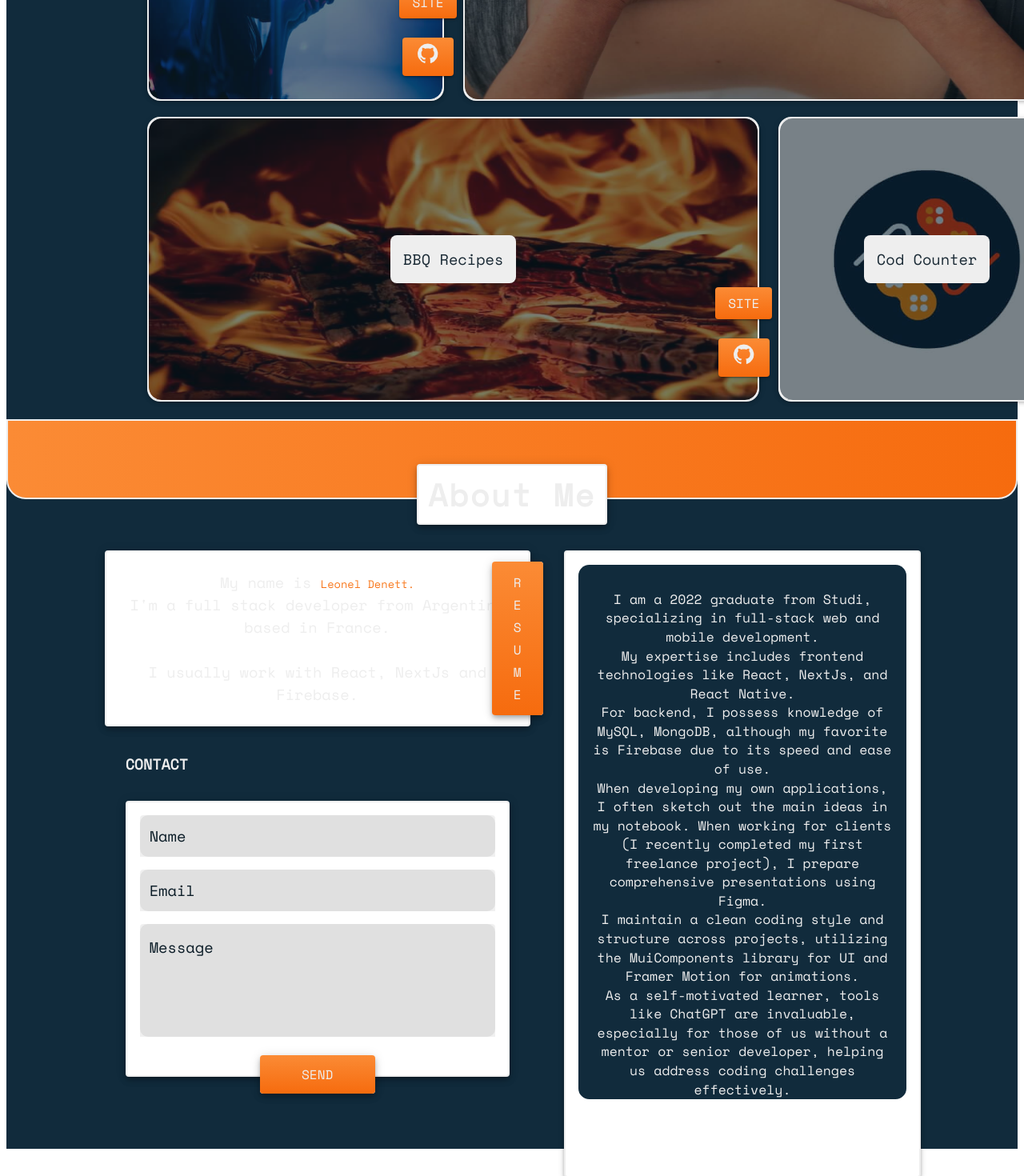
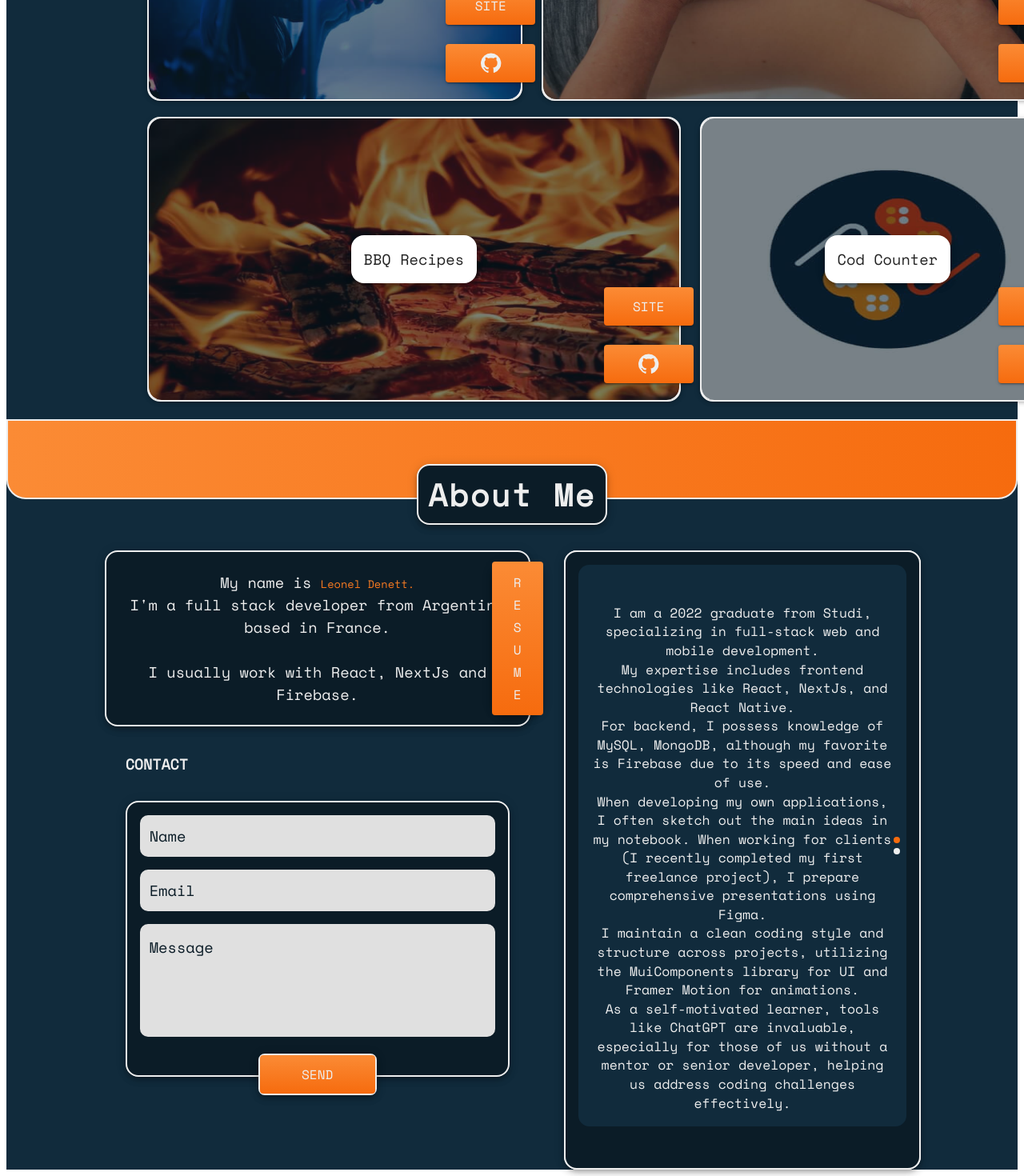
Before and after one commit to LeonelDenett/leonel-denett-portfolio, a Next.js app: page / in a window 1280 px wide. Shown: the part 1280-2750 px from the top of the page at 80% size. Built offline with nearby package versions, Linux system fonts and the light colour scheme.

Commit message:
Paper component styled in theme

```diff
--- a/src/components/cards/CardsXXL/CardsXl.tsx
+++ b/src/components/cards/CardsXXL/CardsXl.tsx
@@ -1,21 +1,15 @@
 // Next
 import Image from 'next/image';
 import Link from 'next/link';
-import { useState } from 'react'
 // Styles
 import styles from './CardsXl.module.css';
 // Mui Components
 import Box from '@mui/material/Box';
 import Paper from '@mui/material/Paper';
-import Grid from '@mui/material/Grid';
 import Typography from '@mui/material/Typography';
-import Modal from '@mui/material/Modal';
 import Button from '@mui/material/Button';
+import IconButton from '@mui/material/IconButton';
 import GitHubIcon from '@mui/icons-material/GitHub';
-// Images
-import fire from '../../../images/bbq.jpg';
-import andrea from '../../../images/andrea-ostheopahte.jpeg';
-import counter from "../../../images/counter-kills.jpeg";
 // Framer Motion
 import { motion } from "framer-motion"
 // Data
@@ -35,8 +29,10 @@ function CardsXl({project, openModal}: CardProps) {
                     <Box className={styles.imageContainer}>
                         <Image src={project.imgCard} alt={project.altCard} className={styles.photo} />
                     </Box>
-                    <Box className={styles.cardContent} onClick={() => openModal(project)}>
-                        <Typography className={styles.title}>{project.title}</Typography>
+                    <Box className={styles.cardContent}>
+                        <Paper elevation={5} sx={{borderRadius:"1rem"}} className={styles.title} onClick={() => openModal(project)}>
+                            <Typography>{project.title}</Typography>
+                        </Paper>
                     </Box>
                 </Box>
                 {/* Buttons */}
@@ -46,123 +42,14 @@ function CardsXl({project, openModal}: CardProps) {
                     </Button>
                     <Button className={styles.buttons} variant="contained">
                         <Link style={{textDecoration:"none", color:"#eeeeee"}} href={project.github}>
-                            <GitHubIcon/>
+                            <IconButton color="primary" size='small'>
+                                <GitHubIcon fontSize='medium' />
+                            </IconButton>
                         </Link>
                     </Button>
                 </Box>
             </Box>
         </Box>
-
-        // <Box className={styles.container}>
-        //     <Grid container spacing={3}>
-        //         <Grid item md={6} lg={4}>
-        //             <Box component={Paper} elevation={4} className={styles.cardContainer}>
-        //                 <Box className={styles.imageContainer}>
-        //                     <Image src={counter} alt="Geek - Counter" className={styles.photo} />
-        //                 </Box>
-        //                 <Box className={styles.cardContent}>
-        //                     <Typography className={styles.title}>Geek - Counter</Typography>
-        //                 </Box>
-        //             </Box>
-        //         </Grid>
-        //         <Grid item md={6} lg={8}>
-        //             <Box component={Paper} elevation={4} className={styles.cardContainer}>
-        //                 <Box className={styles.imageContainer}>
-        //                     <Image src={andrea} alt="Andrea - Ostheopathe" className={styles.photo} />
-        //                 </Box>
-        //                 <Box className={styles.cardContent}>
-        //                     <Typography className={styles.title}>Andrea - Ostheopathe</Typography>
-        //                 </Box>
-        //             </Box>
-        //         </Grid>
-        //         <Grid item md={6} lg={8}>
-        //             <Box component={Paper} elevation={4} className={styles.cardContainer}>
-        //                 <Box className={styles.imageContainer}>
-        //                     <Image src={fire} alt="BBQ - Recipes" className={styles.photo} />
-        //                 </Box>
-        //                 <Box className={styles.cardContent}>
-        //                     <Typography className={styles.title}>BBQ - Recipes</Typography>
-        //                 </Box>
-        //             </Box>
-        //         </Grid>
-        //         <Grid item md={6} lg={4}>
-        //             <Box component={Paper} elevation={4} className={styles.cardContainer}>
-        //                 <Box className={styles.imageContainer}>
-        //                     <Image src={counter} alt="Andrea - Ostheopathe" className={styles.photo} />
-        //                 </Box>
-        //                 <Box className={styles.cardContent}>
-        //                     <Typography className={styles.title}>Andrea - Ostheopathe</Typography>
-        //                 </Box>
-        //             </Box>
-        //         </Grid>
-        //     </Grid>
-        // </Box>
-        // <Box className={styles.container}>
-        //     <Grid container spacing={3}>
-        //         <Grid xs={12} item>
-        //             <Box component={Paper} elevation={4} className={styles.cardContainer}>
-        //                 <Box className={styles.imageContainer}>
-        //                 {/* <Image src={project.imgCard} alt="Geek - Counter" className={styles.photo} /> */}
-        //             </Box>
-        //                 <Box className={styles.cardContent} onClick={() => openModal(project)}>
-        //                     <Typography className={styles.title}>Geek - Counter</Typography>
-        //                 </Box>
-        //             </Box>
-        //         </Grid>
-        //     </Grid>
-        // </Box>
-        //                 <Box className={styles.containerLg}>
-
-        //                 <Grid container>
-        //                     <Grid md={6} lg={4} item>
-        //                         <Box component={Paper} elevation={4} className={styles.cardContainerLg}>
-        //                             <Box className={styles.imageContainerLg}>
-        //                             <Image src={photographer} alt="hola" className={styles.photoLg} />
-        //                         </Box>
-        //                             <Box className={styles.cardContentLg} onClick={() => openModal(project)}>
-        //                                 <Typography className={styles.titleLg}>{project.title}</Typography>
-        //                             </Box>
-        //                         </Box>
-        //                     </Grid>
-        //                     <Grid md={6} lg={8} item>
-        //                         <Box component={Paper} elevation={4} className={styles.cardContainerLg}>
-        //                             <Box className={styles.imageContainerLg}>
-        //                             <Image src={osteopathe} alt={project.altCard} className={styles.photoLg} />
-        //                         </Box>
-        //                             <Box className={styles.cardContentLg} onClick={() => openModal(project)}>
-        //                                 <Typography className={styles.titleLg}>{project.title}</Typography>
-        //                             </Box>
-        //                         </Box>
-        //                     </Grid>
-        //                     <Grid md={6} lg={8} item>
-        //                         <Box component={Paper} elevation={4} className={styles.cardContainerLg}>
-        //                             <Box className={styles.imageContainerLg}>
-        //                             <Image src={fire} alt={project.altCard} className={styles.photoLg} />
-        //                         </Box>
-        //                             <Box className={styles.cardContentLg} onClick={() => openModal(project)}>
-        //                                 <Typography className={styles.titleLg}>{project.title}</Typography>
-        //                             </Box>
-        //                         </Box>
-        //                     </Grid>
-        //                     <Grid md={6} lg={4} item>
-        //                         <Box component={Paper} elevation={4} className={styles.cardContainerLg}>
-        //                             <Box className={styles.imageContainerLg}>
-        //                             <Image src={geek} alt={project.altCard} className={styles.photoLg} />
-        //                         </Box>
-        //                             <Box className={styles.cardContentLg} onClick={() => openModal(project)}>
-        //                                 <Typography className={styles.titleLg}>{project.title}</Typography>
-        //                             </Box>
-        //                         </Box>
-        //                     </Grid>
-        //                 </Grid>
-        //                 {/* <Grid container>
-        //                     {projectData.map((project) => (
-        //                         <Grid item md={project.md} lg={project.lg} >
-        //                             <Box>{project.title}</Box>
-        //                         </Grid>
-        //                     ))}
-        //                 </Grid> */}
-        //             </Box>
     );
 }
 
--- a/src/components/socialIcons/SocialIcons.tsx
+++ b/src/components/socialIcons/SocialIcons.tsx
@@ -14,7 +14,7 @@ import { socialIcons } from "@/utils/data/socialIcons";
 export default function SocialIcons() {
     return (
         <Box className={styles.container}>
-            <Paper className={styles.iconsContainer}  elevation={5} sx={{borderRadius:"1rem"}}>
+            <Paper className={styles.iconsContainer} elevation={5} sx={{borderRadius:"1rem", backgroundColor:"#0b1c27"}}>
                 {socialIcons.map((icon) => (
                     <Link key={icon.id} href={icon.link} target="_blank">
                         <IconButton
--- a/src/components/subtitlesPages/Subtitles.module.css
+++ b/src/components/subtitlesPages/Subtitles.module.css
@@ -25,6 +25,15 @@
     color: #0b1c27;
     background-color: #eeeeee;
 }
+@media (max-width: 1200px) {
+    .header {
+        height: 6rem;
+    }
+    .titleContainer {
+        position: absolute;
+        top: 3.5rem;
+    }
+}
 
 @media (min-width: 1200px) {
     .header {
--- a/src/components/subtitlesPages/Subtitles.tsx
+++ b/src/components/subtitlesPages/Subtitles.tsx
@@ -15,7 +15,7 @@ function Subtitle(props: MyMeasuresProps) {
     const { subtitle, id } = props;
     return (
         <Box className={styles.header} id={props.id}>
-            <Box className={styles.titleContainer} component={Paper} elevation={5}>
+            <Paper className={styles.titleContainer} sx={{borderRadius:"1rem", backgroundColor:"#0b1c27"}} elevation={5}>
                 <Typography
                     component="h2"
                     variant="h4"
@@ -24,7 +24,7 @@ function Subtitle(props: MyMeasuresProps) {
                 >
                     {props.subtitle}
                 </Typography>
-            </Box>
+            </Paper>
         </Box>
     );
 }
--- a/src/components/swiper/Swiper.tsx
+++ b/src/components/swiper/Swiper.tsx
@@ -17,14 +17,15 @@ import 'swiper/css/pagination';
 
 function SwiperCarousel() {
     return (
-        <Paper elevation={4} className={styles.container}>
-           <Swiper
+        <Box className={styles.container}>
+            <Box className={styles.swiperContainer}>
+            <Swiper
                 className={styles.swiper}
                 modules={[Pagination,EffectFade]}
                 pagination={{clickable: true}}
                 direction='vertical'
                 slidesPerView={1}
-                >
+            >
                 <SwiperSlide className={styles.slides1}>
                     <Box sx={{textAlign:"center", height:"100%", padding:"1rem", display:"flex", justifyContent:"center", alignItems:"center"}}>
                         <Typography color={"#eeeeee"} variant="body2" fontSize={"1.03rem"}>
@@ -42,8 +43,12 @@ function SwiperCarousel() {
                         </Typography>
                     </Box>
                 </SwiperSlide>
+                <SwiperSlide className={styles.slides2}>
+                    <h1>Hola</h1>
+                </SwiperSlide>
             </Swiper>
-        </Paper>
+            </Box>
+        </Box>
     );
 }
 
--- a/src/pages/about.tsx
+++ b/src/pages/about.tsx
@@ -37,7 +37,7 @@ const initialValues: FormData = {
 
 function About() {
     const theme = useTheme();
-    const isPhone = useMediaQuery(theme.breakpoints.between('xs', 'md'));
+    const isPhone = useMediaQuery(theme.breakpoints.between('xs', 'lg'));
 
     const [emailSent, setEmailSent] = useState<boolean>(false);
     const formSpreeURL = 'https://formspree.io/f/xwkdvwgz';
@@ -80,19 +80,28 @@ function About() {
                 {/* Presentation */}
                 <Grid item lg={isPhone? 12 : 6}>
                     <Box className={styles.presentationContainer}>
-                    <Box className={styles.presentation} component={Paper} elevation={5}>
+                        <Paper className={styles.presentation} sx={{borderRadius:"1rem", backgroundColor:"#0b1c27"}} elevation={5}>
                             <Typography className={styles.presentationText} color="primary">
                                 My name is <Typography variant="caption" className={styles.name}>Leonel Denett.</Typography><br/>
                                 I&apos;m a full stack developer from Argentine based in France.<br/><br/>
                                 I usually work with React, NextJs and Firebase.
                             </Typography>
-                    </Box>
+                        </Paper>
+                        {/* Resume CV */}
                         <Box className={styles.resumeContainer}>
-                        <Box component={Paper} elevation={5} className={styles.resumeButtonContainer}>
+                            <Paper sx={{borderRadius:"1rem"}} elevation={5} className={styles.resumeButtonContainer}>
                                 <Button component={motion.button} whileHover={{scale: 1.05}} className={styles.resume}>R<br/>e<br/>s<br/>u<br/>m<br/>e</Button>
+                            </Paper>
                         </Box>
                     </Box>
-                </Box>
+                    {/* More info about me */}
+                    {isPhone&&
+                        <Grid item lg={5} mt={4}>
+                            <Paper elevation={5} sx={{borderRadius:"1rem", maxWidth:"30rem"}}>
+                                <SwiperCarousel/>
+                            </Paper>
+                        </Grid>
+                    }
                     {/* Contact */}
                     <Box className={styles.contact}>
                         <Box className={styles.contactContainer}>
@@ -108,7 +117,8 @@ function About() {
                                 })}
                                 onSubmit={handleFormSubmit}>
                                 <Form>
-                                <Box className={styles.form} component={Paper} elevation={5}>
+                                    <Paper sx={{borderRadius:"1rem", backgroundColor:"#0b1c27"}} elevation={5}>
+                                        <Box className={styles.form}>
                                                 <Field
                                                     name="_subject"
                                                     type="hidden"
@@ -127,7 +137,7 @@ function About() {
                                                     InputProps={{
                                                         disableUnderline: true,
                                                     }}
-                                        InputLabelProps={{ style: { color: "#0b1c27" } }}
+                                                    InputLabelProps={{ style: { color: "#0b1c27", borderRadius: "0.625rem" } }}
                                                 />
                                                 <ErrorMessage className={styles.error} name="name" component="div" />
 
@@ -173,17 +183,20 @@ function About() {
                                                     InputLabelProps={{ style: { color: "#0b1c27" } }}
                                                 />
                                                 <ErrorMessage className={styles.error} name="message" component="div" />
+
                                         </Box>
-                                <Box component={Paper} elevation={5} className={styles.sendResumeButton}>
+                                    </Paper>
+                                    {/* Submit Button */}
+                                    <Box className={styles.sendResumeButton} component={motion.div} whileHover={{scale: 1.05}}>
+                                        <Paper sx={{borderRadius:".5rem", border:"solid 2px #eeeeee"}} elevation={5}>
                                             <Button
                                                 type="submit"
-                                        component={motion.button}
-                                        whileHover={{scale: 1.05}}
                                                 className={` ${styles.send} ${isFormValidating ? styles.invalid : '' }`}
                                                 disabled={isFormValidating}
                                             >
                                                 Send
                                             </Button>
+                                        </Paper>
                                     </Box>
                                 </Form>
                             </Formik>
@@ -192,7 +205,9 @@ function About() {
                 </Grid>
                 {!isPhone&&
                     <Grid item lg={5}>
+                        <Paper elevation={5} sx={{borderRadius:"1rem", maxWidth:"30rem"}}>
                             <SwiperCarousel/>
+                        </Paper>
                     </Grid>
                 }
             </Grid>
--- a/src/pages/index.tsx
+++ b/src/pages/index.tsx
@@ -37,7 +37,7 @@ export default function Home() {
             <Box className={styles.container} id="Home">
                 {/* Presentation */}
                 <Box className={styles.presentation}>
-                    <Typography color="primary" className={styles.presentationText}>Welcome, i&apos;m</Typography>
+                    <Typography color="primary" className={styles.presentationText}>Welcome, I&apos;m</Typography>
                     <Typography component="h1" variant="h1" className={styles.name}>Leonel Denett</Typography>
                     <Typography component="h2" color="primary" className={styles.presentationText}>Full stack Developer</Typography>
                 </Box>
@@ -56,8 +56,8 @@ export default function Home() {
                         Fusing full-stack development with UI/UX design, I create responsive apps with intuitive interfaces and captivating experiences.
                         </Typography>
                         <Box className={styles.descriptionButtonContainer} component={motion.div} whileHover={{scale: 1.05}} onClick={() => smoothScroll("Contact")}>
-                            <Paper elevation={5} sx={{borderRadius: "1rem"}}>
-                                <Button variant="contained" color="primary" className={styles.descriptionButton}>Contact me</Button>
+                            <Paper elevation={5} sx={{borderRadius: "1rem", color:"#eeeeee"}}>
+                                <Button variant="contained" className={styles.descriptionButton}>Contact me</Button>
                             </Paper>
                         </Box>
                     </Box>
--- a/src/styles/About.module.css
+++ b/src/styles/About.module.css
@@ -125,15 +125,14 @@
     display: flex;
     justify-content: center;
     align-items: center;
-    border-radius: 1rem;
+    border-radius: .5rem;
 }
 .send {
     height: 3rem;
     width: 9rem;
     background: linear-gradient(to top, #F66B0E,#FB8B35);
-    border-radius: 1rem;
+    border-radius: .5rem;
     box-sizing: border-box;
-    border: solid 0.125rem #eeeeee;
     color: #eeeeee;
 }
 .error {
--- a/src/utils/data/cards.tsx
+++ b/src/utils/data/cards.tsx
@@ -30,20 +30,20 @@ export const projectData: Project[] = [
         altCard:"Photographer",
         link:"https://charles-cantin-photographer.vercel.app/",
         github:"https://github.com/LeonelDenett/Charles-Cantin-Photographer",
-        lg: 4,
+        lg: 5,
         md: 6
     },
     {
         id:"2",
         title:"Andréa Pot",
-        description:"Nouvelle ostéopathe au Cabinet Médical de la Baie à Plounéour-Trez",
+        description:"New osteopath at Cabinet Médical de la Baie in Plounéour-Trez",
         functionalities: "Andrea Pot Osteopath's website is a standout for its responsive, intuitive, and user-friendly design, allowing visitors to conveniently schedule appointments through Doctolib, make direct calls, and access the office location via a dedicated button that integrates with Google Maps.",
         tools:"NextJs, Mui, Framer Motion, Vercel",
         imgCard:osteopathe,
         altCard:"Osteopathe",
         link:"https://andrea-pot-osteopathe.vercel.app/",
         github:"https://github.com/LeonelDenett/andrea-pot-osteopathe",
-        lg: 8,
+        lg: 7,
         md: 6
     },
     {
@@ -56,7 +56,7 @@ export const projectData: Project[] = [
         altCard:"BBQ Recipes",
         link:"https://andrea-pot-osteopathe.vercel.app/",
         github:"https://github.com/LeonelDenett/andrea-pot-osteopathe",
-        lg: 8,
+        lg: 7,
         md: 6
     },
     {
@@ -69,7 +69,7 @@ export const projectData: Project[] = [
         altCard:"Cod Counter",
         link:"https://virgo-anotador-pro.vercel.app/",
         github:"https://github.com/LeonelDenett/virgo-anotador-pro",
-        lg: 4,
+        lg: 5,
         md: 6
     },
 ]
--- a/src/utils/data/socialIcons.tsx
+++ b/src/utils/data/socialIcons.tsx
@@ -1,5 +1,5 @@
 // Styles
-import styles from '@/components/socialIcons/SocialIcons.module.css';
+import styles from '../../components/socialIcons/SocialIcons.module.css';
 // Mui Icons
 import LinkedInIcon from '@mui/icons-material/LinkedIn';
 import GitHubIcon from '@mui/icons-material/GitHub';
```
Also changed, not shown: src/components/cards/CardsXXL/CardsXl.module.css (+13 -4 lines), src/components/swiper/Swiper.module.css (+23 -3 lines). Lines whose indentation alone changed are shown as unchanged.
